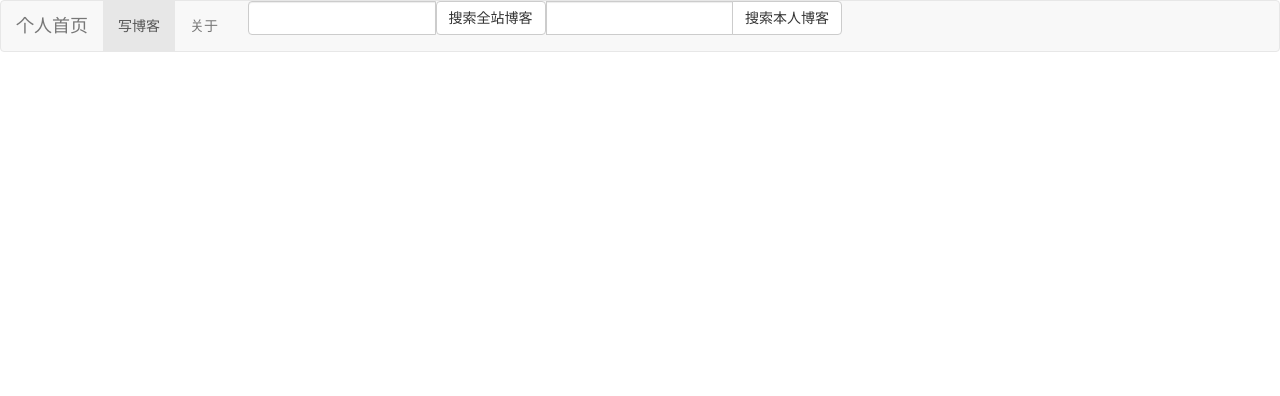
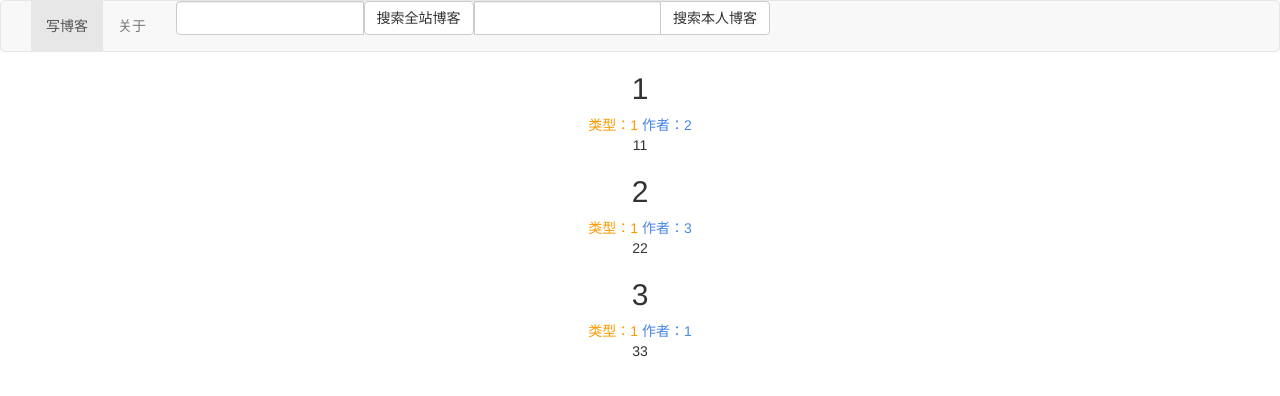
Before and after one commit to hhhhjjj/blog, a Django app: template templates/index.html in a window 1280 px wide. Shown: the top 396 px of the page. Run offline with Django 3.2, Linux system fonts and the light colour scheme; the template is opened without the code that fills it: values named after a table or form of the project are taken from there, others are empty; data comes from the database, SQL or seed files in the repository; some libraries are stand-ins or nearby versions.

Commit message:
finish person blog list in index

```diff
--- a/blog_sys/views.py
+++ b/blog_sys/views.py
@@ -7,7 +7,7 @@ from pure_pagination import PageNotAnInteger, Paginator
 
 # Create your views here.
 def home(request):
-    blogs = Blog.objects.all().order_by("blog_publish_time")
+    blogs = Blog.objects.all().order_by("-blog_publish_time")
     return render(request, 'home.html', {'blogs': blogs})
 
 
@@ -26,7 +26,9 @@ def login(request):
             user_obj = Author.objects.get(author_name=name)
             password = user_obj.author_password
             if check_password(pwd, password):
-                return render(request, 'index.html', {"user_name": name})
+                blogs = Blog.objects.filter(blog_author__author_name=name)
+                # don't use blog_author to filter, need use it
+                return render(request, 'index.html', {"user_name": name, "blogs": blogs})
             return HttpResponse('name or password error')
         except Exception as e:
             return HttpResponse('no user,please check name')
--- a/templates/home.html
+++ b/templates/home.html
@@ -11,7 +11,7 @@
 <nav class="navbar navbar-default" role="navigation">
 	<div class="container-fluid">
 	<div class="navbar-header">
-		<a class="navbar-brand" href="#">HH博客</a>
+		<a class="navbar-brand" href="">HH博客</a>
 	</div>
 	<div>
 		<ul class="nav navbar-nav">
--- a/templates/index.html
+++ b/templates/index.html
@@ -11,7 +11,7 @@
 <nav class="navbar navbar-default" role="navigation">
 	<div class="container-fluid">
 	<div class="navbar-header">
-		<a class="navbar-brand" href="">个人首页</a>
+		<a class="navbar-brand" href="">{{ user_name }}</a>
 	</div>
 	<div>
 		<ul class="nav navbar-nav">
@@ -39,5 +39,19 @@
 	</form>
 	</div>
 </nav>
+{% for blog in blogs %}
+<div align="center" class="blog">
+    <div class="title">
+        <h2>{{ blog.blog_name }}</h2></a>
+    </div>
+    <div class="info">
+        <span class="category" style="color: #ff9900;">类型：{{ blog.blog_theme.theme_name }}</span>
+        <span class="author" style="color: #4a86e8;">作者：{{ blog.blog_author.author_name }}</span>
+    </div>
+    <div class="summary">
+        {{ blog.blog_content | truncatechars:100 }}
+    </div>
+</div>
+{% endfor %}
 </body>
 </html>
```
